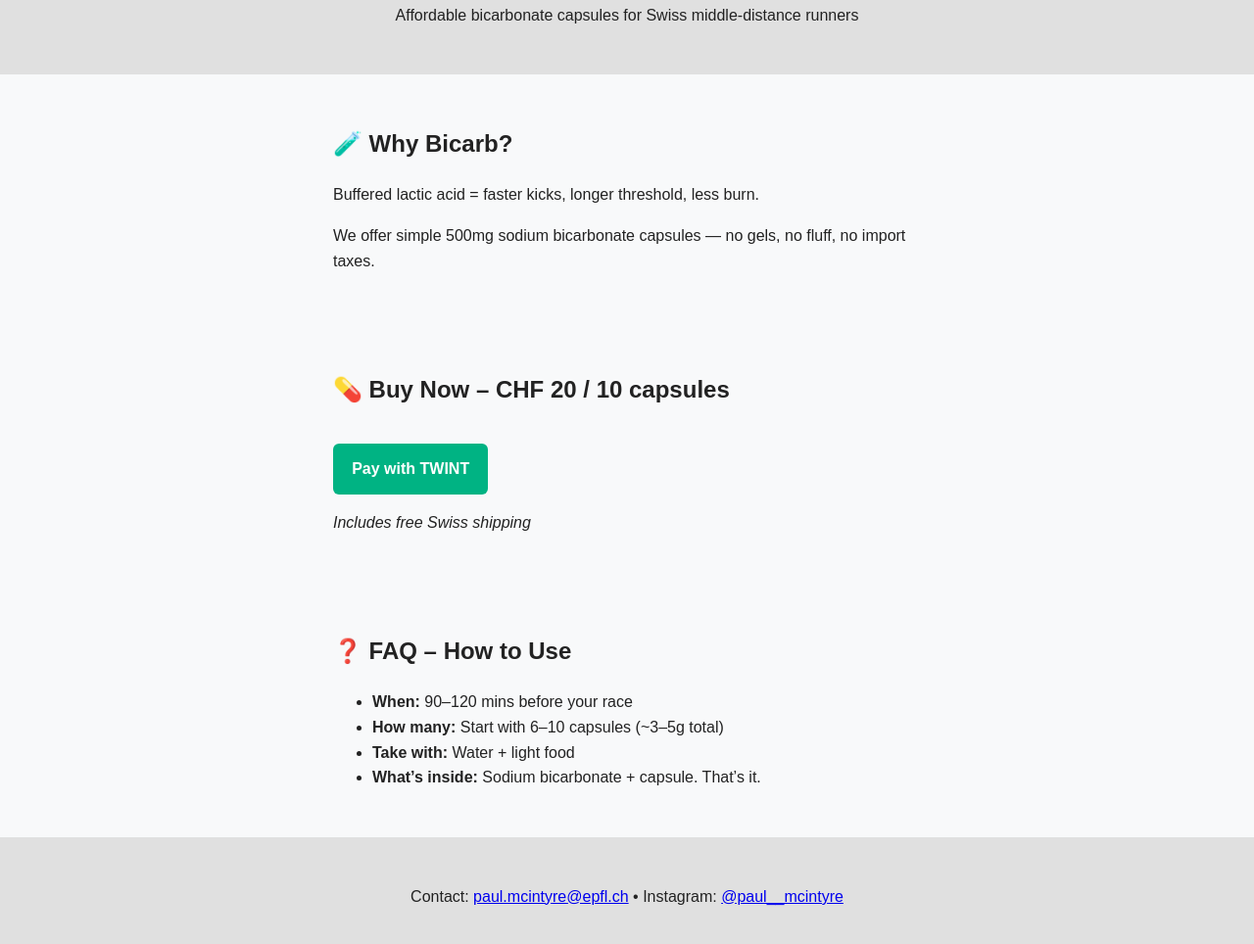
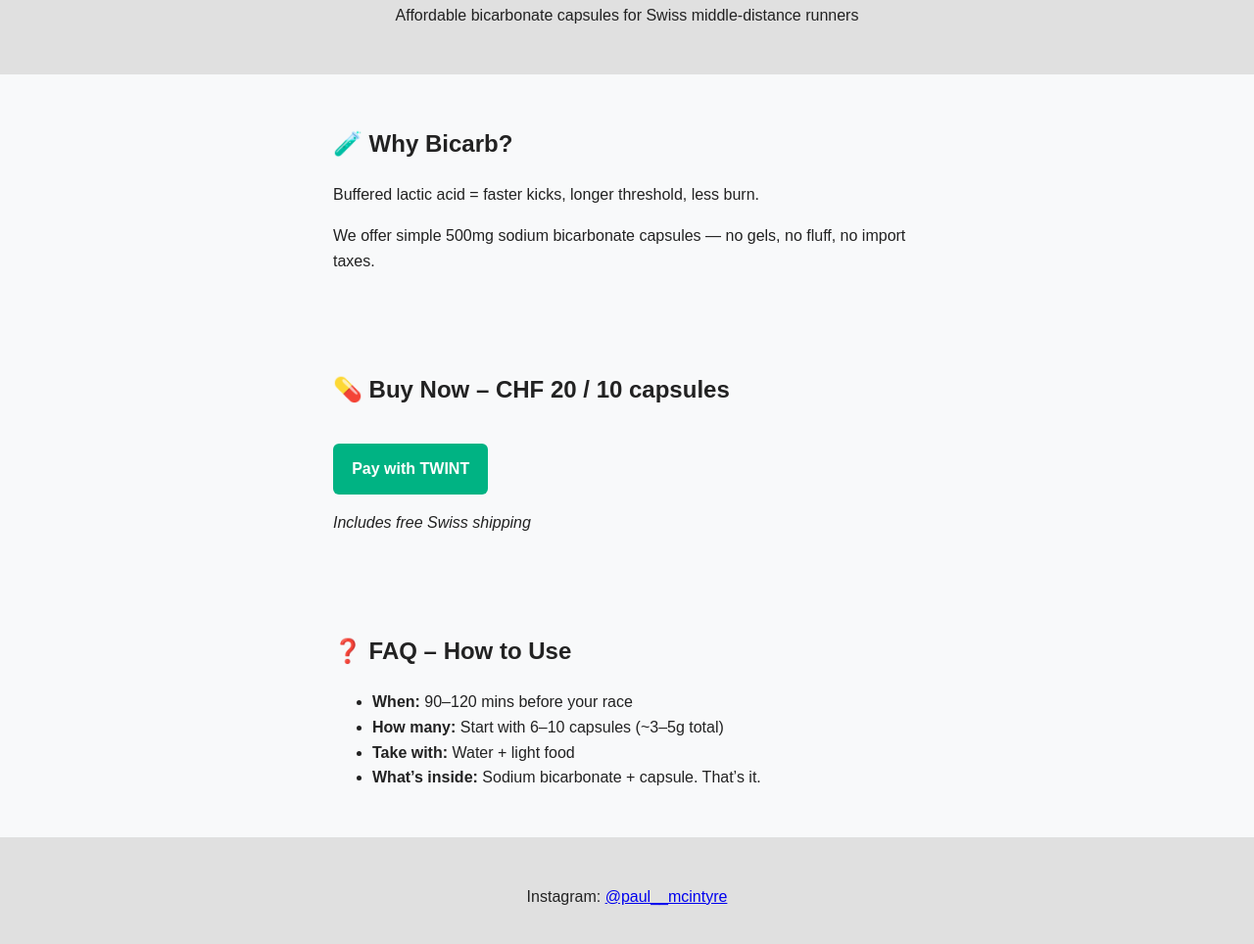
Before and after one commit to swissbicarb/swissbicarb.github.io, a plain HTML site: page index.html in a window 1280 px wide. Shown: the part 118-1082 px from the top of the page at 98% size. Drawn offline with Linux system fonts and the light colour scheme.

Commit message:
Update index.html

```diff
--- a/index.html
+++ b/index.html
@@ -38,7 +38,7 @@
   </section>
 
   <footer>
-    <p>Contact: <a href="mailto:paul.mcintyre@epfl.ch">paul.mcintyre@epfl.ch</a> • Instagram: <a href="https://instagram.com/paul__mcintyre">@paul__mcintyre</a></p>
+    <p>Instagram: <a href="https://instagram.com/paul__mcintyre">@paul__mcintyre</a></p>
   </footer>
 
 </body>
```
